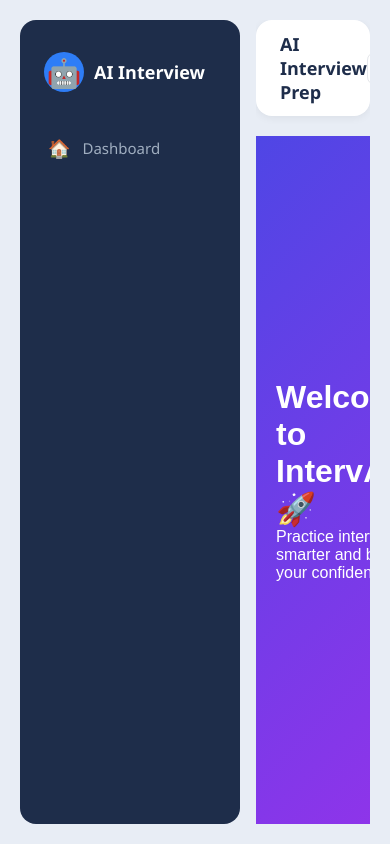
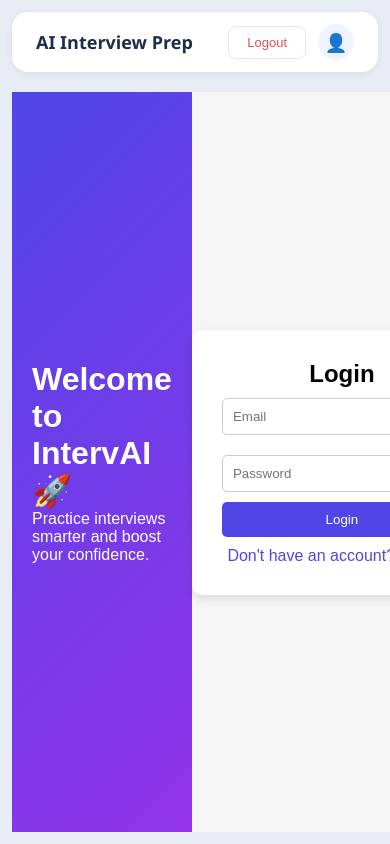
Before and after one commit to Gungungoyal123/Ai.interview, a React (Vite) app in the folder Frontend-dashboard/ai-dashboard/: page / in a window 390 px wide. Built offline with nearby package versions, Linux system fonts and the light colour scheme.

Commit message:
make ui  mobile responsive

```diff
--- a/Frontend-dashboard/ai-dashboard/src/App.css
+++ b/Frontend-dashboard/ai-dashboard/src/App.css
@@ -27,3 +27,22 @@ body {
   gap: 16px;
   overflow-y: auto;
 }
+.app-layout {
+  display: flex;
+  gap: 16px;
+  padding: 16px;
+  min-height: 100vh;
+}
+
+@media (max-width: 768px) {
+  .app-layout {
+    flex-direction: column;
+    padding: 0;
+    gap: 0;
+  }
+
+  .main-area {
+    padding: 12px;
+    width: 100%;
+  }
+}
--- a/Frontend-dashboard/ai-dashboard/src/Pages/Dashboard.css
+++ b/Frontend-dashboard/ai-dashboard/src/Pages/Dashboard.css
@@ -46,3 +46,32 @@
   display: flex;
   gap: 16px;
 }
+@media (max-width: 768px) {
+  .dashboard {
+    padding: 12px 12px 80px;  /* 80px bottom = space for fixed sidebar */
+    gap: 14px;
+  }
+
+  .welcome-row {
+    flex-direction: column;
+    align-items: flex-start;
+    gap: 14px;
+    padding: 16px;
+  }
+
+  .welcome-text {
+    font-size: 18px;
+  }
+
+  .start-btn {
+    width: 100%;
+    text-align: center;
+    padding: 12px;
+    font-size: 14px;
+  }
+
+  .stats-row {
+    flex-direction: column;
+    gap: 10px;
+  }
+}
--- a/Frontend-dashboard/ai-dashboard/src/components/Sidebar.css
+++ b/Frontend-dashboard/ai-dashboard/src/components/Sidebar.css
@@ -78,3 +78,10 @@
   border-top: 1px solid rgba(255, 255, 255, 0.1);
   padding-top: 12px;
 }
+@media (max-width: 768px) {
+.sidebar{
+  display: none;
+}
+
+
+}
```
